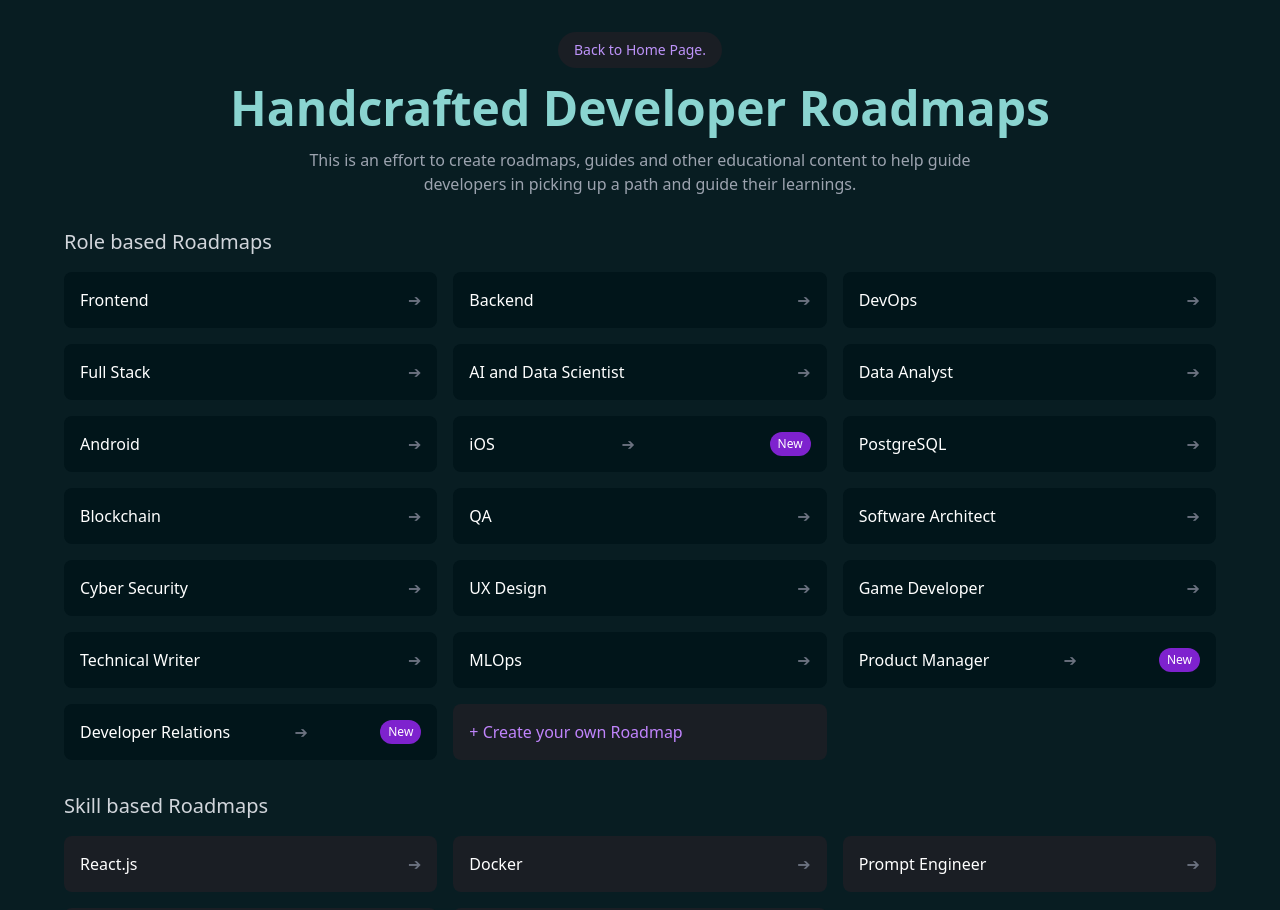
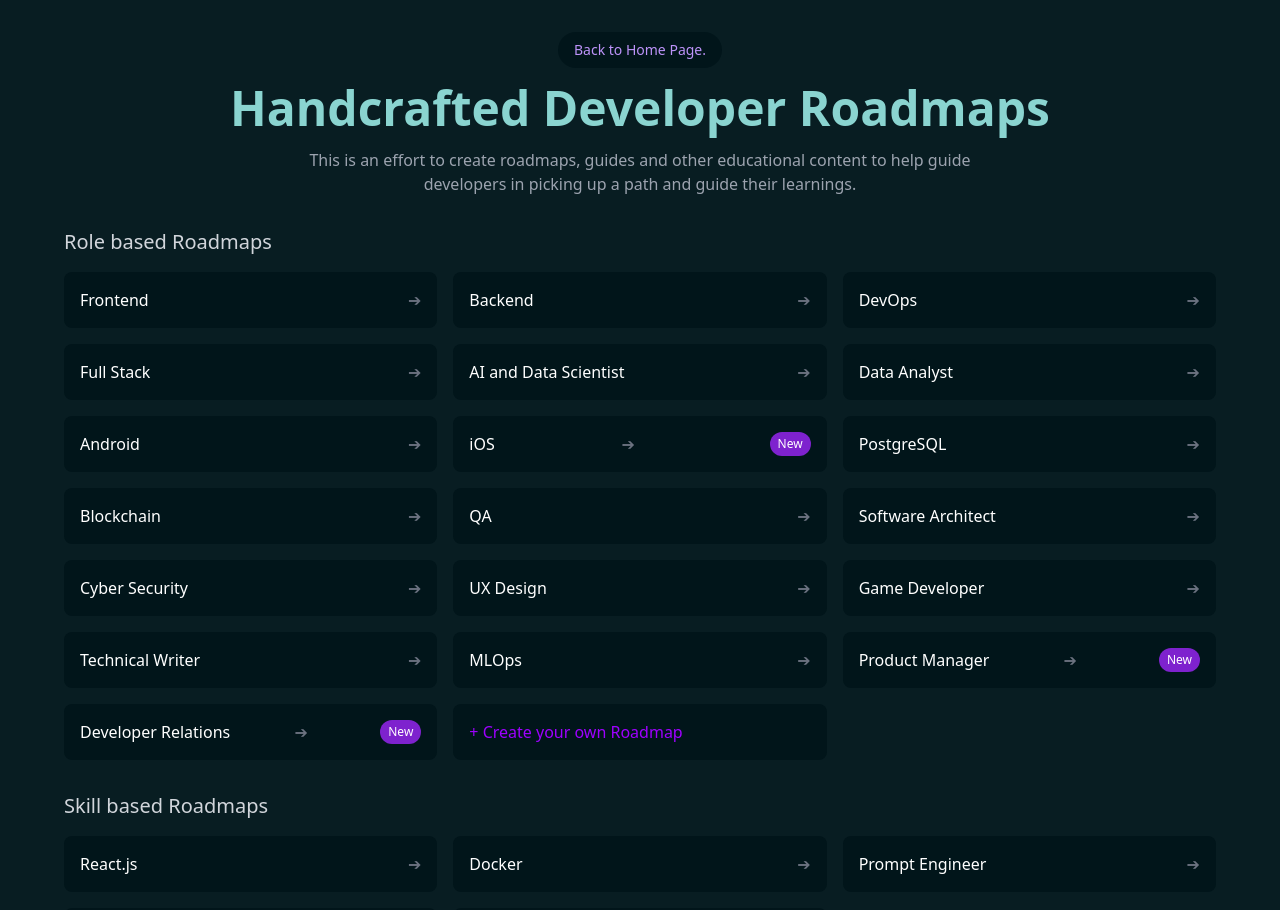
Before and after one commit to frypan05/SIH24, a Next.js app in the folder sih/: page /resources/student in a window 1280 px wide. Shown: the top 910 px of the page. Built offline with nearby package versions, Linux system fonts and the light colour scheme.

Commit message:
color updated student.js

```diff
--- a/sih/pages/resources/student.js
+++ b/sih/pages/resources/student.js
@@ -25,7 +25,7 @@
     <div className="bg-[#081D22] text-white min-h-screen p-8">
       <div className="max-w-6xl mx-auto">
         <div className="text-center mb-8">
-          <div className="inline-block bg-[#1A1E24] text-[#BD93F9] text-sm px-4 py-2 rounded-full mb-4">
+          <div className="inline-block bg-[#01151A] text-[#BD93F9] text-sm px-4 py-2 rounded-full mb-4">
             {/* Link to the landing page */}
             <a href="/" className="text-[#BD93F9] hover:underline">Back to Home Page.</a>
           </div>
@@ -52,7 +52,7 @@
             </div>
           ))}
           <div
-            className="bg-[#1A1E24] p-4 rounded-lg flex justify-between items-center text-purple-400 cursor-pointer hover:bg-[#07514C] hover:text-white transition-all duration-300"
+            className="bg-[#01151A] p-4 rounded-lg flex justify-between items-center text-[#9E00FF] cursor-pointer hover:bg-[#07514C] hover:text-white transition-all duration-300"
             onClick={() => handleRoadmapClick('Create your own Roadmap')}
           >
             + Create your own Roadmap
@@ -64,7 +64,7 @@
           {skillmaps.map((roadmap, index) => (
             <div
               key={index}
-              className="bg-[#1A1E24] p-4 rounded-lg flex justify-between items-center cursor-pointer hover:bg-[#07514C] hover:text-white transition-all duration-300"
+              className="bg-[#01151A] p-4 rounded-lg flex justify-between items-center cursor-pointer hover:bg-[#07514C] hover:text-white transition-all duration-300"
               onClick={() => handleRoadmapClick(roadmap)}
             >
               <span>{roadmap}</span>
@@ -75,7 +75,7 @@
             </div>
           ))}
           <div
-            className="bg-[#1A1E24] p-4 rounded-lg flex justify-between items-center text-purple-400 cursor-pointer hover:bg-[#07514C] hover:text-white transition-all duration-300"
+            className="bg-[#01151A] p-4 rounded-lg flex justify-between items-center text-[#9E00FF] cursor-pointer hover:bg-[#07514C] hover:text-white transition-all duration-300"
             onClick={() => handleRoadmapClick('Create your own Roadmap')}
           >
             + Create your own Roadmap
```
